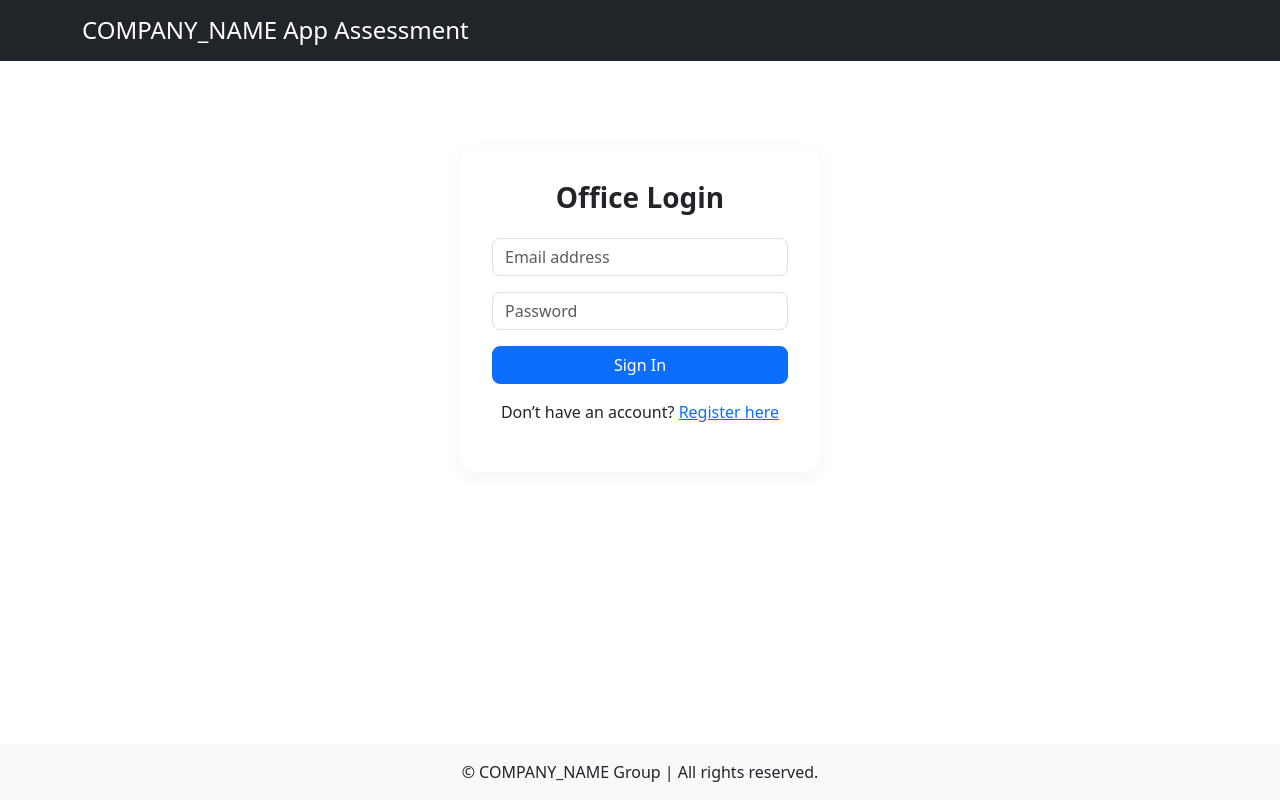
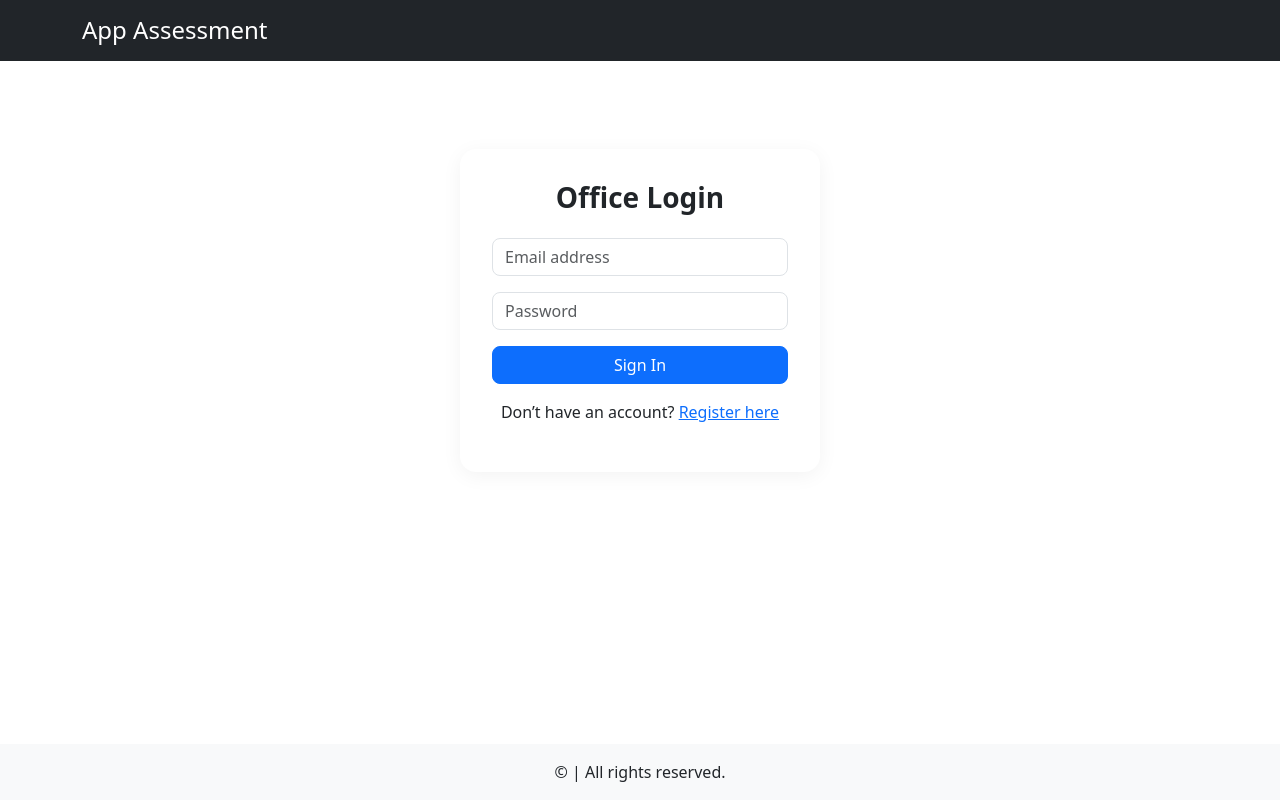
Before and after one commit to paragikjain/questionApp, a FastAPI app: page / in a window 1280 px wide. Run offline with FastAPI, Linux system fonts and the light colour scheme.

Commit message:
Changed company name

```diff
--- a/templates/base.html
+++ b/templates/base.html
@@ -30,7 +30,7 @@
     <!-- Header -->
     <header class="bg-dark text-white p-3">
         <div class="container d-flex justify-content-between align-items-center">
-            <h1 class="h4 mb-0">COMPANY_NAME App Assessment</h1>
+            <h1 class="h4 mb-0">App Assessment</h1>
             {% if request.url.path != '/' %}
             <form action="/logout" method="get">
                 <button class="btn btn-outline-light btn-sm">Logout</button>
@@ -47,7 +47,7 @@
 
     <!-- Footer -->
     <footer>
-        &copy; {{ year }} COMPANY_NAME Group | All rights reserved.
+        &copy; {{ year }} | All rights reserved.
     </footer>
 </body>
 </html>
--- a/templates/instructions.html
+++ b/templates/instructions.html
@@ -4,7 +4,7 @@
   <div class="instruction-box">
     <h2>Introduction</h2>
     <p>
-      This form is part of the supply chain risk management of COMPANY_NAME Group.
+      This form is part of the supply chain risk management.
       The information gathered through this form will be used in the security assessment.
       The questions are intended to evaluate the security posture of third parties and their products or services.
       The assessment is used for the approval process of new solutions/services and to manage cyber risk in the supply chain (ref. NIS2).
```
